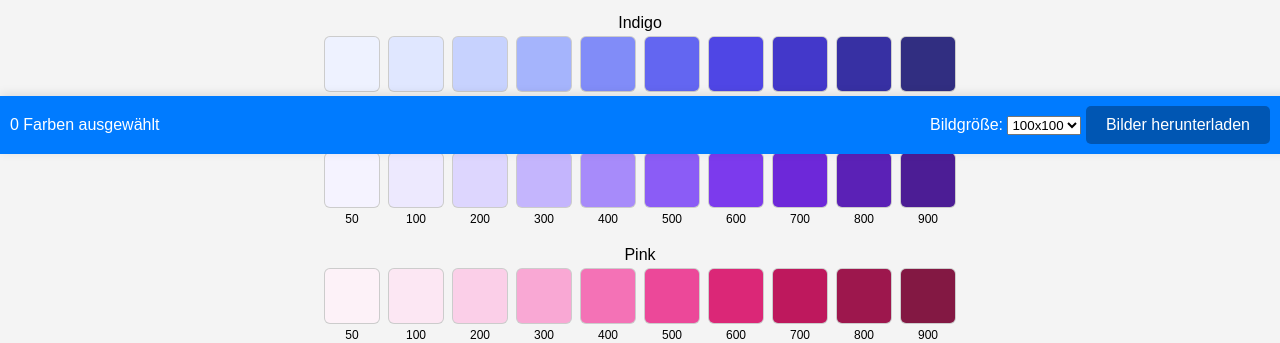
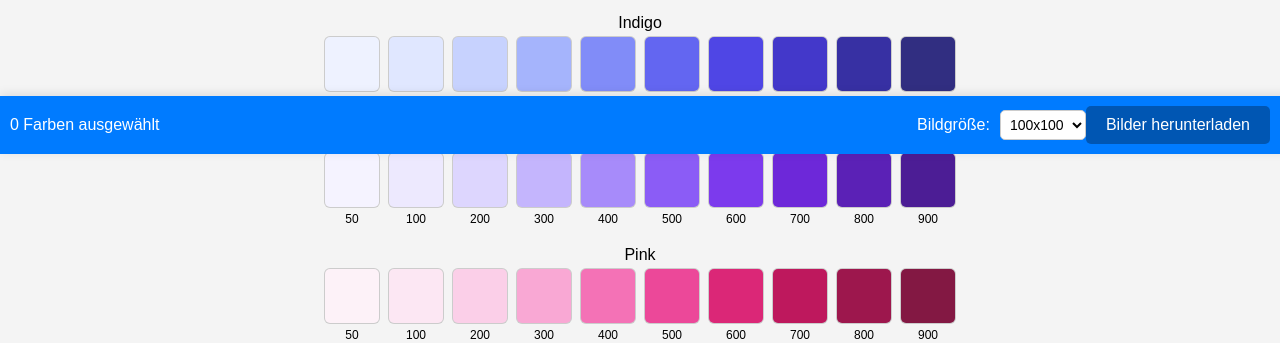
Before and after one commit to Andreas-Prautzsch/color-swatches-generator, a PHP site: page / in a window 1280 px wide. Shown: the part 646-989 px from the top of the page. Run offline with PHP 8.4, Linux system fonts and the light colour scheme.

Commit message:
feat(global): improve select style

```diff
--- a/index.php
+++ b/index.php
@@ -158,6 +158,20 @@ $kelvin_colors = [
       box-shadow: 0 -2px 10px rgba(0, 0, 0, 0.1);
     }
 
+    #size-select-container {
+      display: flex;
+      align-items: center;
+    }
+
+    #size-select {
+      margin-left: 10px;
+      padding: 5px;
+      border-radius: 5px;
+      border: 1px solid #ccc;
+      background-color: #fff;
+      font-size: 14px;
+    }
+
     #download-btn {
       padding: 10px 20px;
       font-size: 16px;
@@ -204,7 +218,7 @@ $kelvin_colors = [
 
   <div id="bottom-bar">
     <div id="selected-count">0 Farben ausgewählt</div>
-    <div>
+    <div id="size-select-container">
       <label for="size-select">Bildgröße:</label>
       <select id="size-select" name="size">
         <option value="100">100x100</option>
```
